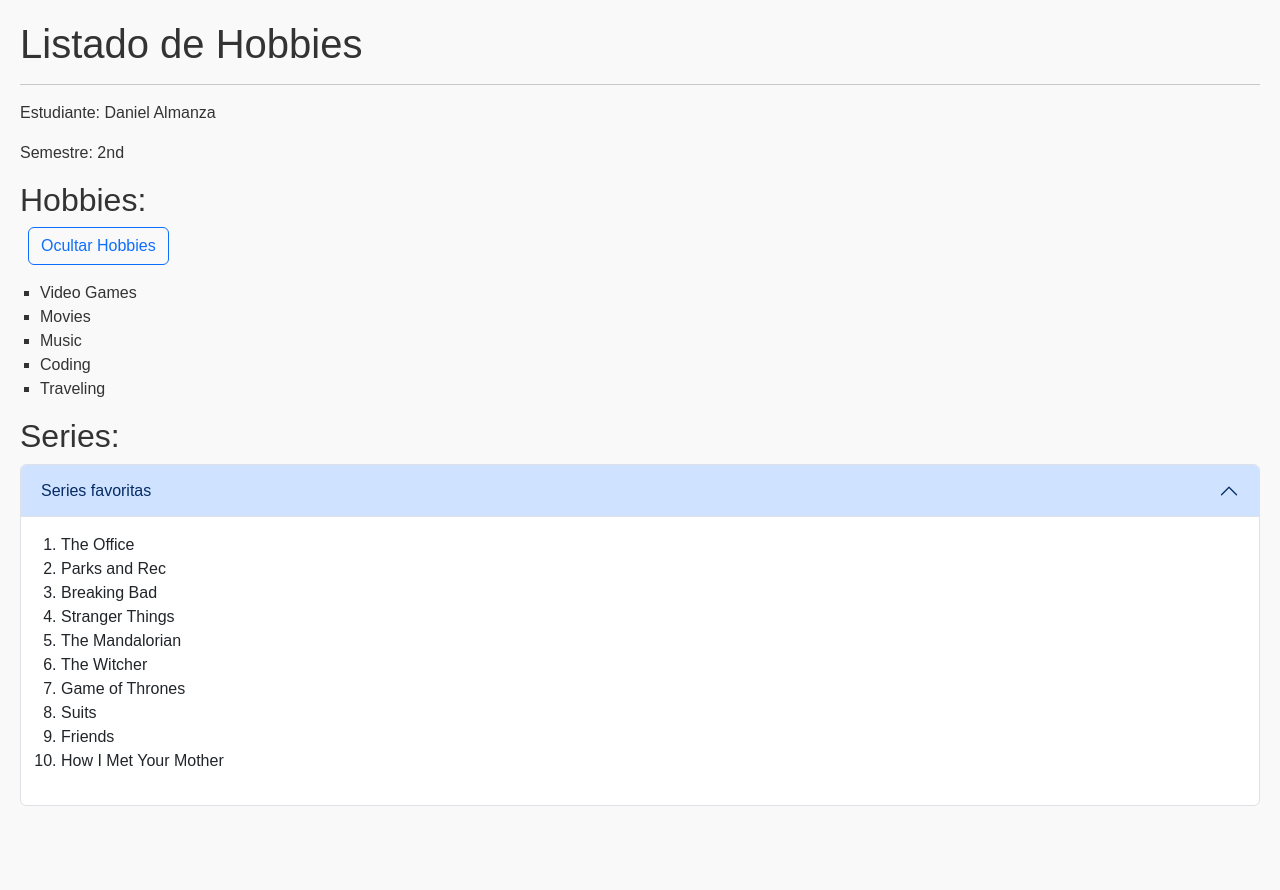
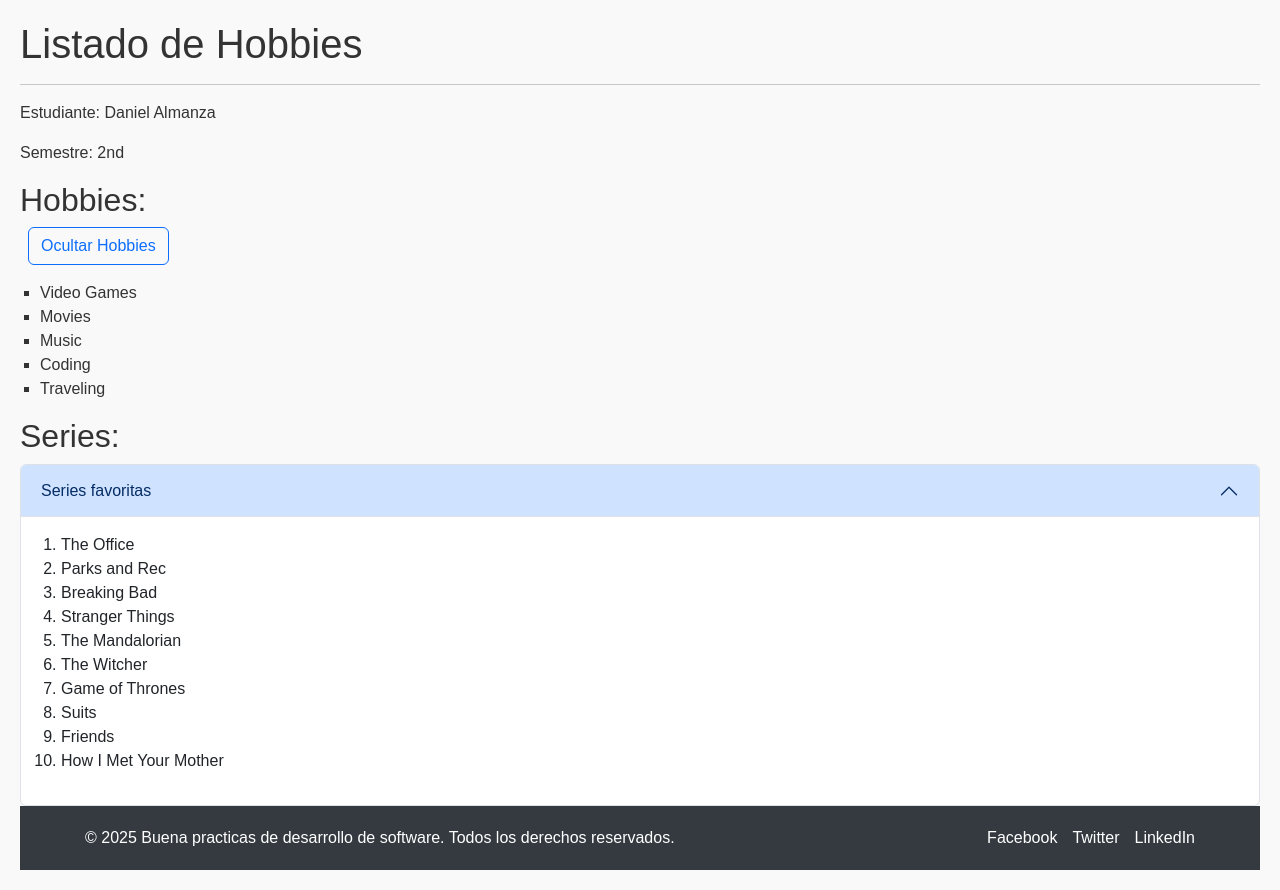
Before and after one commit to devDeam/hobbies-app, an Angular app: page / in a window 1280 px wide. Before the commit the page ends 826 px from the top, so only its background shows below. Built offline with nearby package versions, Linux system fonts and the light colour scheme.

Commit message:
Se modifica estructura del index

```diff
--- a/src/app/app.component.html
+++ b/src/app/app.component.html
@@ -1,3 +1,4 @@
+<main class="main-content">
   <h1>Listado de Hobbies</h1>
   <hr>
   <p>Estudiante: {{ firstName }} {{ lastName }}</p>
@@ -38,3 +39,7 @@
         </div>
       </div>
     </div>
+  </div>
+</main>
+
+<app-footer></app-footer>
--- a/src/app/app.component.ts
+++ b/src/app/app.component.ts
@@ -2,11 +2,12 @@
 import { RouterOutlet } from '@angular/router';
 import { CommonModule } from '@angular/common';
 import { NgbCollapseModule, NgbAccordionModule } from '@ng-bootstrap/ng-bootstrap';
+import { FooterComponent } from "./footer/footer.component";
 
 
 @Component({
   selector: 'app-root',
-  imports: [RouterOutlet, CommonModule, NgbCollapseModule, NgbAccordionModule],
+  imports: [RouterOutlet, CommonModule, NgbCollapseModule, NgbAccordionModule, FooterComponent],
   templateUrl: './app.component.html',
   styleUrl: './app.component.css'
 })
--- a/src/styles.css
+++ b/src/styles.css
@@ -16,4 +16,6 @@
   font-family: 'Arial', sans-serif;
   background-color: #f9f9f9;
   color: #333;
+  display: flex;
+  flex-direction: column;
 }
```
Also changed, not shown: src/index.html (line endings or trailing spaces). Lines whose indentation alone changed are shown as unchanged.
